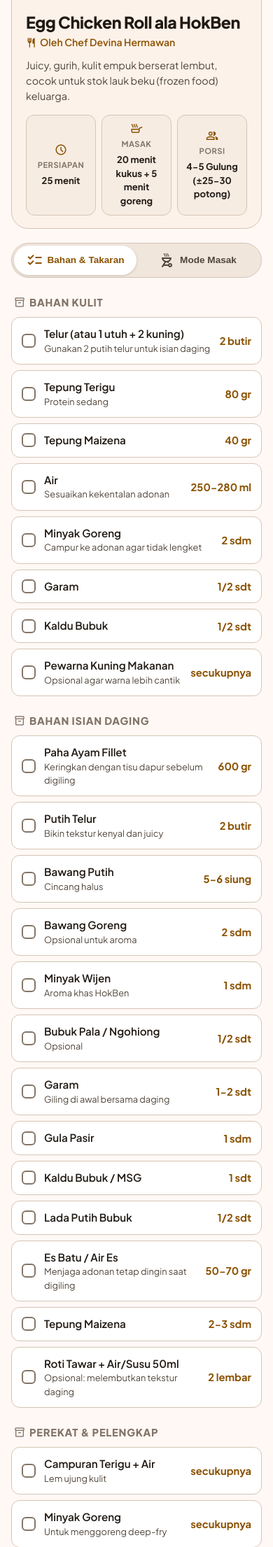
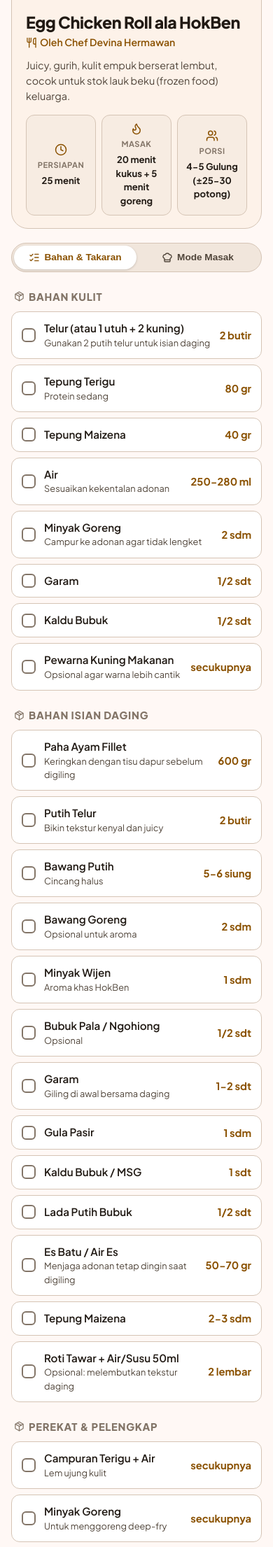
Before and after one commit to RizkiRay/recipe-m3-app, a FastAPI app: page / in a window 390 px wide. Shown: the part 279-2490 px from the top of the page at 70% size. Run offline with FastAPI, Linux system fonts and the light colour scheme; data comes from the database, SQL or seed files in the repository; some libraries are stand-ins or nearby versions.

Commit message:
fix: switch to Lucide SVG vector icons to eliminate ligature font glitches on mobile

```diff
--- a/static/js/app.js
+++ b/static/js/app.js
@@ -32,7 +32,7 @@ function switchTab(tab) {
 
 function toggleIngredient(card) {
   card.classList.toggle('checked');
-  const checkIcon = card.querySelector('.custom-checkbox .material-symbols-outlined');
+  const checkIcon = card.querySelector('.check-icon');
   if (checkIcon) {
     checkIcon.style.display = card.classList.contains('checked') ? 'inline-block' : 'none';
   }
@@ -63,14 +63,15 @@ function renderStep(idx) {
   const btnNext = document.getElementById('btn-next');
   if (btnNext) {
     if (idx === steps.length - 1) {
-      btnNext.innerHTML = '<span class="material-symbols-outlined">check_circle</span> Selesai';
+      btnNext.innerHTML = '<i data-lucide="check-circle" style="width: 18px; height: 18px;"></i> Selesai';
       btnNext.style.background = 'var(--md-sys-color-tertiary)';
       btnNext.style.color = 'var(--md-sys-color-on-tertiary)';
     } else {
-      btnNext.innerHTML = 'Lanjut <span class="material-symbols-outlined">arrow_forward</span>';
+      btnNext.innerHTML = 'Lanjut <i data-lucide="arrow-right" style="width: 18px; height: 18px;"></i>';
       btnNext.style.background = 'var(--md-sys-color-primary)';
       btnNext.style.color = 'var(--md-sys-color-on-primary)';
     }
+    if (window.lucide) lucide.createIcons();
   }
 
   window.scrollTo({ top: 0, behavior: 'smooth' });
@@ -100,7 +101,8 @@ function startTimer(id, initialSeconds) {
     // Pause / Stop
     clearInterval(timers[id].interval);
     timers[id].interval = null;
-    btn.innerHTML = '<span class="material-symbols-outlined" style="font-size: 18px;">play_arrow</span> Mulai';
+    btn.innerHTML = '<i data-lucide="play" style="width: 16px; height: 16px;"></i> Mulai';
+    if (window.lucide) lucide.createIcons();
     return;
   }
 
@@ -108,7 +110,8 @@ function startTimer(id, initialSeconds) {
     timers[id] = { remaining: initialSeconds, interval: null };
   }
 
-  btn.innerHTML = '<span class="material-symbols-outlined" style="font-size: 18px;">pause</span> Jeda';
+  btn.innerHTML = '<i data-lucide="pause" style="width: 16px; height: 16px;"></i> Jeda';
+  if (window.lucide) lucide.createIcons();
 
   timers[id].interval = setInterval(() => {
     timers[id].remaining--;
@@ -119,9 +122,10 @@ function startTimer(id, initialSeconds) {
     if (timers[id].remaining <= 0) {
       clearInterval(timers[id].interval);
       timers[id].interval = null;
-      btn.innerHTML = '<span class="material-symbols-outlined" style="font-size: 18px;">done</span> Selesai';
+      btn.innerHTML = '<i data-lucide="check" style="width: 16px; height: 16px;"></i> Selesai';
       btn.style.background = 'var(--md-sys-color-primary)';
       display.textContent = '00:00 — SELESAI';
+      if (window.lucide) lucide.createIcons();
       if ('vibrate' in navigator) navigator.vibrate([300, 100, 300]);
     }
   }, 1000);
@@ -261,6 +265,8 @@ function triggerHeadGesture(direction) {
 }
 
 document.addEventListener('DOMContentLoaded', () => {
+  if (window.lucide) lucide.createIcons();
+
   const cookSection = document.getElementById('section-cooking');
   cookSection.addEventListener('touchstart', e => {
     touchStartX = e.changedTouches[0].screenX;
--- a/templates/recipe.html
+++ b/templates/recipe.html
@@ -8,7 +8,8 @@
   <link rel="preconnect" href="https://fonts.googleapis.com">
   <link rel="preconnect" href="https://fonts.gstatic.com" crossorigin>
   <link href="https://fonts.googleapis.com/css2?family=Plus+Jakarta+Sans:wght@400;500;600;700;800&display=swap" rel="stylesheet">
-  <link href="https://fonts.googleapis.com/css2?family=Material+Symbols+Outlined:opsz,wght,FILL,GRAD@20..48,100..700,0..1,-50..200" rel="stylesheet">
+  <!-- Lucide Modern SVG Icons (100% Guaranteed SVG Render, No Font Glitch) -->
+  <script src="https://unpkg.com/lucide@latest"></script>
 
   <!-- MediaPipe Face Mesh -->
   <script src="https://cdn.jsdelivr.net/npm/@mediapipe/face_mesh/face_mesh.js" crossorigin="anonymous"></script>
@@ -19,7 +20,7 @@
   <header class="top-app-bar">
     <div class="brand-wrapper">
       <div class="brand-icon">
-        <span class="material-symbols-outlined">menu_book</span>
+        <i data-lucide="book-open" style="width: 18px; height: 18px;"></i>
       </div>
       <h1>Buku Resep</h1>
     </div>
@@ -40,24 +41,24 @@
       <div class="recipe-header-card">
         <h2 class="recipe-title">{{ recipe.title }}</h2>
         <div class="recipe-chef">
-          <span class="material-symbols-outlined" style="font-size: 16px;">restaurant</span>
+          <i data-lucide="utensils" style="width: 16px; height: 16px;"></i>
           Oleh {{ recipe.chef }}
         </div>
         <p class="recipe-desc">{{ recipe.description }}</p>
 
         <div class="recipe-meta-row">
           <div class="meta-chip">
-            <span class="material-symbols-outlined">schedule</span>
+            <i data-lucide="clock" style="width: 18px; height: 18px; color: var(--md-sys-color-primary);"></i>
             <span class="meta-label">Persiapan</span>
             <span class="meta-value">{{ recipe.prep_time }}</span>
           </div>
           <div class="meta-chip">
-            <span class="material-symbols-outlined">skillet</span>
+            <i data-lucide="flame" style="width: 18px; height: 18px; color: var(--md-sys-color-primary);"></i>
             <span class="meta-label">Masak</span>
             <span class="meta-value">{{ recipe.cook_time }}</span>
           </div>
           <div class="meta-chip">
-            <span class="material-symbols-outlined">group</span>
+            <i data-lucide="users" style="width: 18px; height: 18px; color: var(--md-sys-color-primary);"></i>
             <span class="meta-label">Porsi</span>
             <span class="meta-value">{{ recipe.servings }}</span>
           </div>
@@ -68,11 +69,11 @@
     <!-- Clean Segmented Control Tabs -->
     <div class="view-mode-tabs">
       <button class="tab-btn active" id="tab-ingredients" onclick="switchTab('ingredients')">
-        <span class="material-symbols-outlined">checklist</span>
+        <i data-lucide="list-checks" style="width: 16px; height: 16px;"></i>
         Bahan & Takaran
       </button>
       <button class="tab-btn" id="tab-cooking" onclick="switchTab('cooking')">
-        <span class="material-symbols-outlined">outdoor_grill</span>
+        <i data-lucide="chef-hat" style="width: 16px; height: 16px;"></i>
         Mode Masak
       </button>
     </div>
@@ -81,14 +82,14 @@
     <section id="section-ingredients">
       {% for group in recipe.ingredient_groups %}
         <div class="group-title">
-          <span class="material-symbols-outlined" style="font-size: 16px;">inventory_2</span>
+          <i data-lucide="package" style="width: 15px; height: 15px;"></i>
           {{ group.name }}
         </div>
         {% for item in group.ingredients_list %}
           <div class="ingredient-card" onclick="toggleIngredient(this)">
             <div class="ing-left">
               <div class="custom-checkbox">
-                <span class="material-symbols-outlined" style="font-size: 14px; display: none;">check</span>
+                <i data-lucide="check" class="check-icon" style="width: 14px; height: 14px; display: none;"></i>
               </div>
               <div>
                 <div class="ing-title">{{ item.item }}</div>
@@ -104,7 +105,7 @@
 
       <div style="margin-top: 24px;">
         <button class="btn-nav-onehand btn-next" style="width: 100%; height: 48px;" onclick="switchTab('cooking')">
-          <span class="material-symbols-outlined">play_arrow</span>
+          <i data-lucide="play" style="width: 18px; height: 18px;"></i>
           Mulai Memasak
         </button>
       </div>
@@ -123,7 +124,7 @@
           <div class="cook-step-card">
             <div>
               <span class="step-badge">
-                <span class="material-symbols-outlined" style="font-size: 14px;">format_list_numbered</span>
+                <i data-lucide="list-ordered" style="width: 14px; height: 14px;"></i>
                 Langkah {{ step.step_number }} dari {{ recipe.instructions|length }}
               </span>
               <h3 class="step-heading">{{ step.title }}</h3>
@@ -139,7 +140,7 @@
                   </div>
                 </div>
                 <button class="btn-timer" id="btn-timer-{{ step.id }}" onclick="startTimer('{{ step.id }}', {{ step.timer_seconds }})">
-                  <span class="material-symbols-outlined" style="font-size: 18px;">play_arrow</span>
+                  <i data-lucide="play" style="width: 16px; height: 16px;"></i>
                   Mulai
                 </button>
               </div>
@@ -156,18 +157,18 @@
     <div class="bottom-bar-wrapper">
       <div class="bottom-action-buttons">
         <button class="btn-nav-onehand btn-icon-only" onclick="switchTab('ingredients')" title="Lihat Bahan">
-          <span class="material-symbols-outlined">list_alt</span>
+          <i data-lucide="list" style="width: 20px; height: 20px;"></i>
         </button>
         <button class="btn-nav-onehand btn-prev" id="btn-prev" onclick="prevStep()" disabled>
-          <span class="material-symbols-outlined">arrow_back</span>
+          <i data-lucide="arrow-left" style="width: 18px; height: 18px;"></i>
           Balik
         </button>
         <button class="btn-nav-onehand btn-next" id="btn-next" onclick="nextStep()">
           Lanjut
-          <span class="material-symbols-outlined">arrow_forward</span>
+          <i data-lucide="arrow-right" style="width: 18px; height: 18px;"></i>
         </button>
         <button class="btn-nav-onehand btn-icon-only" id="sensor-pill" onclick="toggleCameraGesture()" title="Sensor Miring Kepala">
-          <span class="material-symbols-outlined" id="sensor-pill-icon">face</span>
+          <i data-lucide="smile" id="sensor-pill-icon" style="width: 20px; height: 20px;"></i>
         </button>
       </div>
     </div>
```
